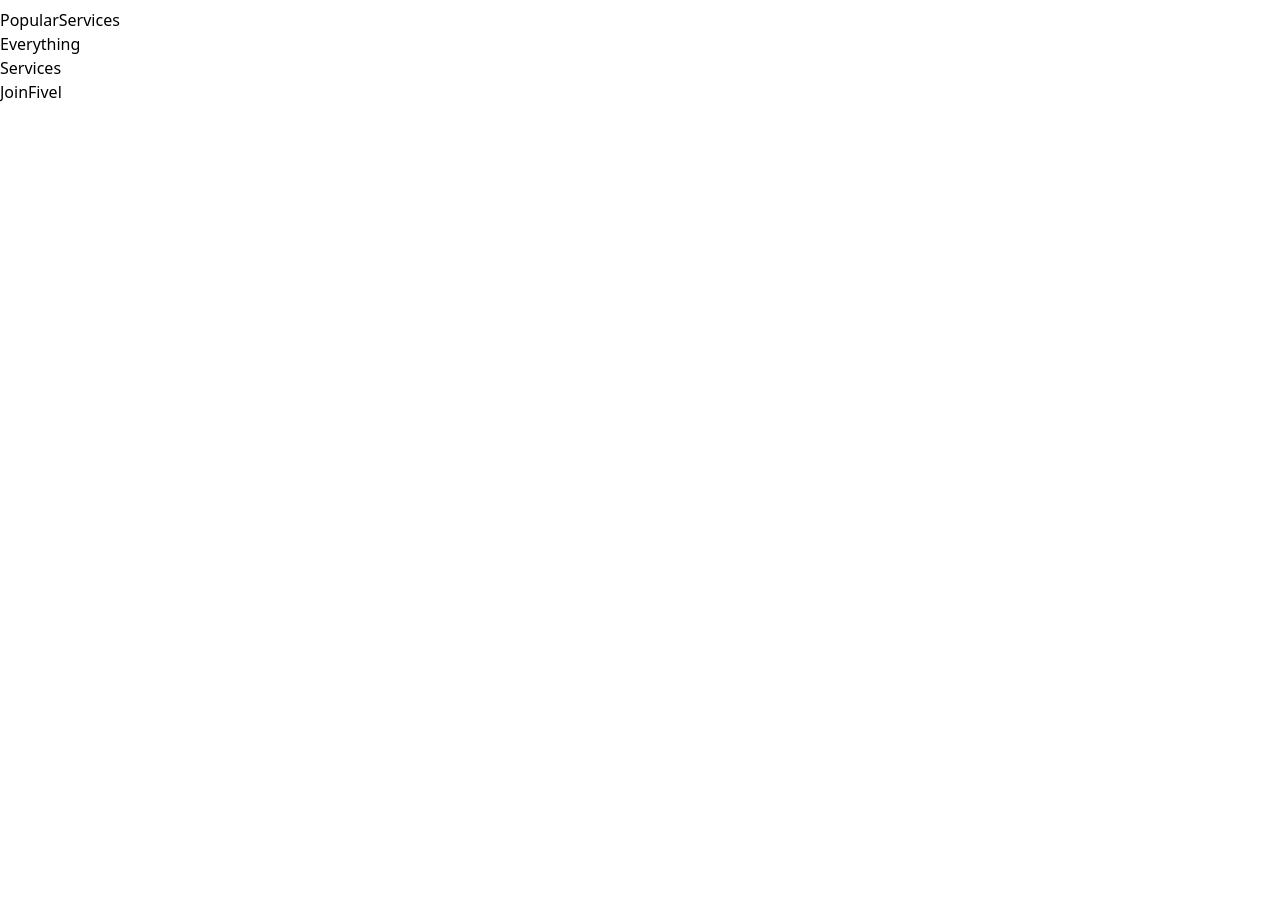
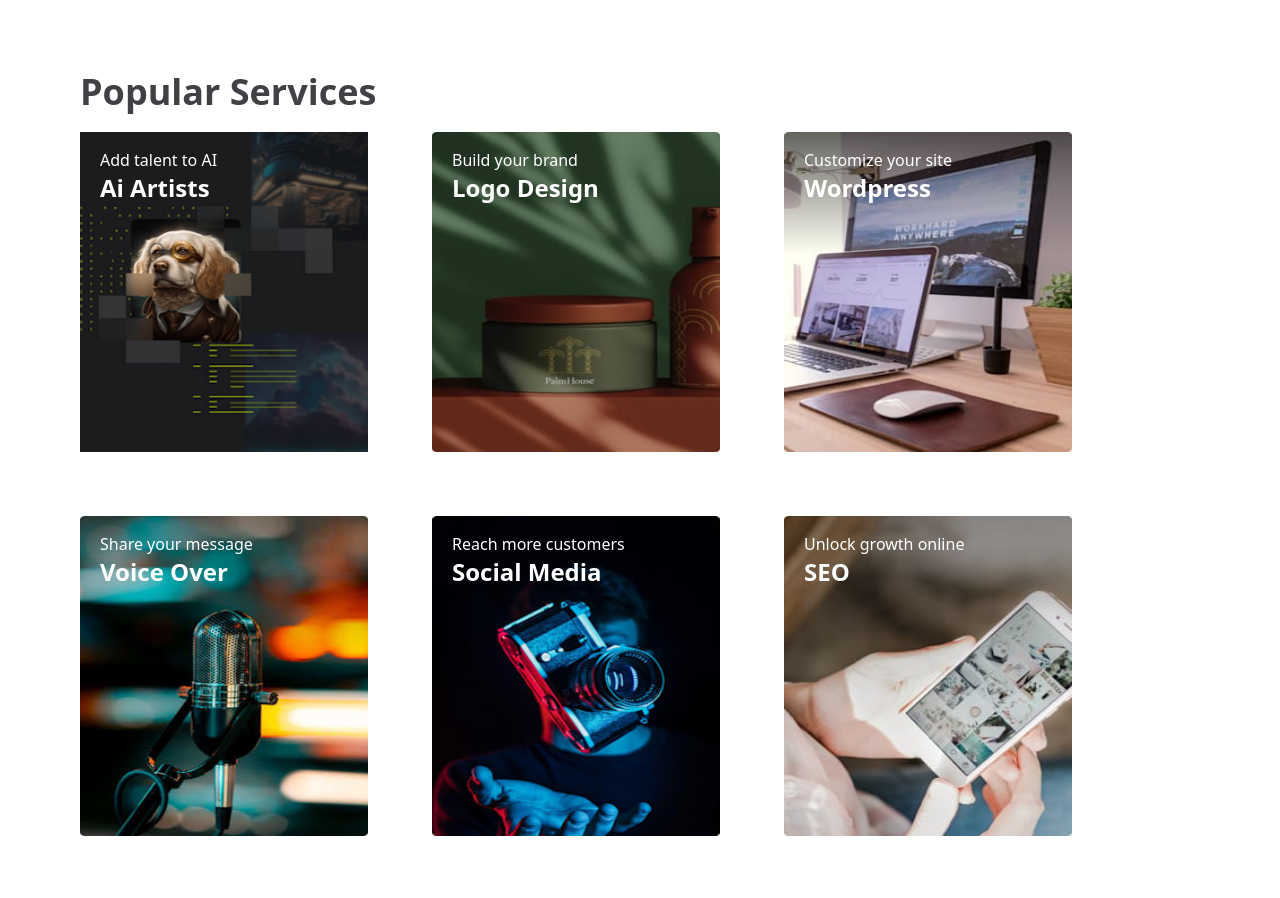
Before and after one commit to rzkjanuarr/fivel, a Next.js app in the folder fivel/: page / in a window 1280 px wide. Shown: the part 760-1658 px from the top of the page. Before the commit the page ends 864 px from the top, so only its background shows below. Built offline with nearby package versions, Linux system fonts and the light colour scheme.

Commit message:
slicing popular services

```diff
--- a/fivel/src/components/PopularServices.jsx
+++ b/fivel/src/components/PopularServices.jsx
@@ -1,7 +1,63 @@
+import Image from "next/image";
+import { useRouter } from "next/router";
 import React from "react";
 
 function PopularServices() {
-  return <div>PopularServices</div>;
+  const router = useRouter;
+  const popularServicesData = [
+    { name: "Ai Artists", label: "Add talent to AI", image: "/service1.png" },
+    {
+      name: "Logo Design",
+      label: "Build your brand",
+      image: "/service2.jpeg",
+    },
+    {
+      name: "Wordpress",
+      label: "Customize your site",
+      image: "/service3.jpeg",
+    },
+    {
+      name: "Voice Over",
+      label: "Share your message",
+      image: "/service4.jpeg",
+    },
+    {
+      name: "Social Media",
+      label: "Reach more customers",
+      image: "/service5.jpeg",
+    },
+    { name: "SEO", label: "Unlock growth online", image: "/service6.jpeg" },
+    {
+      name: "Illustration",
+      label: "Color your dreams",
+      image: "/service7.jpeg",
+    },
+    { name: "Translation", label: "Go global", image: "/service8.jpeg" },
+  ];
+  return (
+    <div className="mx-20 my-16">
+      <h2 className="text-4xl mb-5 text-[#404145] font-bold">
+        Popular Services
+      </h2>
+      <ul className="flex flex-wrap gap-16">
+        {popularServicesData.map(({ name, label, image }) => (
+          <li
+            key={name}
+            className="relative cursor-pointer"
+            onClick={() => router.push(`/search?q-${name.toLowerCase()}`)}
+          >
+            <div className="absolute z-10 text-white left-5 top-4">
+              <span>{label}</span>
+              <h6 className="font-extrabold text-2xl">{name}</h6>
+            </div>
+            <div className="h-80 w-72">
+              <Image alt="service" src={image} fill />
+            </div>
+          </li>
+        ))}
+      </ul>
+    </div>
+  );
 }
 
 export default PopularServices;
```
